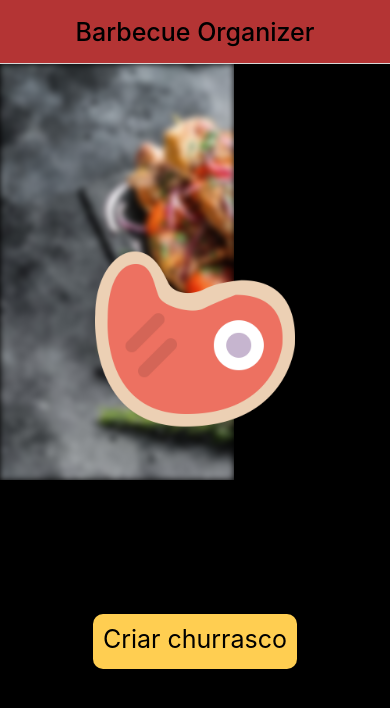
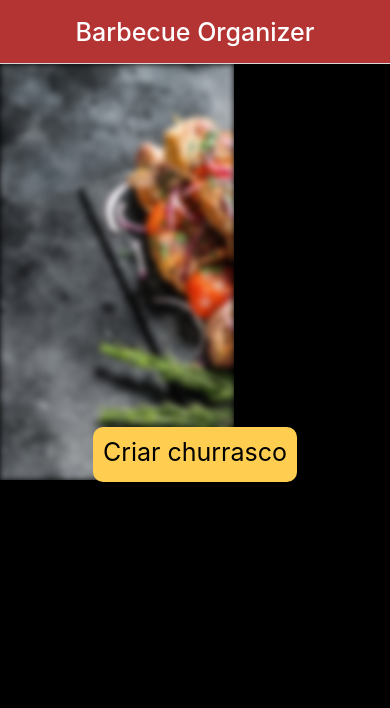
Before and after one commit to Henrique-Botelho/barbecueOrganizer, a React Native app: screen /home in a window 390 px wide. Shown: the top 708 px of the page. Built offline with nearby package versions, Linux system fonts and the light colour scheme.

Commit message:
cor do header da home alterada

```diff
--- a/App.js
+++ b/App.js
@@ -23,7 +23,7 @@ export default function App() {
               backgroundColor: '#b43434',
             },
             headerTitleAlign: "center",
-            headerTintColor: "#000",
+            headerTintColor: "#fff",
             headerTitleStyle: {
               fontSize: 25
             }
--- a/package.json
+++ b/package.json
@@ -20,7 +20,10 @@
     "react-native-reanimated": "^2.11.0",
     "react-native-safe-area-context": "^4.4.1",
     "react-native-screens": "^3.18.2",
-    "expo-font": "~10.2.0"
+    "expo-font": "~10.2.0",
+    "react-native-web": "~0.18.7",
+    "react-dom": "18.0.0",
+    "@expo/webpack-config": "^0.17.0"
   },
   "devDependencies": {
     "@babel/core": "^7.12.9"
--- a/src/screens/home.js
+++ b/src/screens/home.js
@@ -5,7 +5,6 @@ export default function Home(props) {
     return(
         <View style={styles.view}>
             <ImageBackground blurRadius={3} resizeMode="cover" opacity={0.48} source={require('../../assets/fundo.png')}  style={styles.image}>
-                <Image style={styles.meat} source={require('../../assets/img/meat.png')} />
                 <TouchableOpacity
                     style={styles.btn}
                     onPress={() => {props.navigation.navigate("pessoas")}}
```
Also changed, not shown: 1 other file (tests, documents, lock files or other folders).
